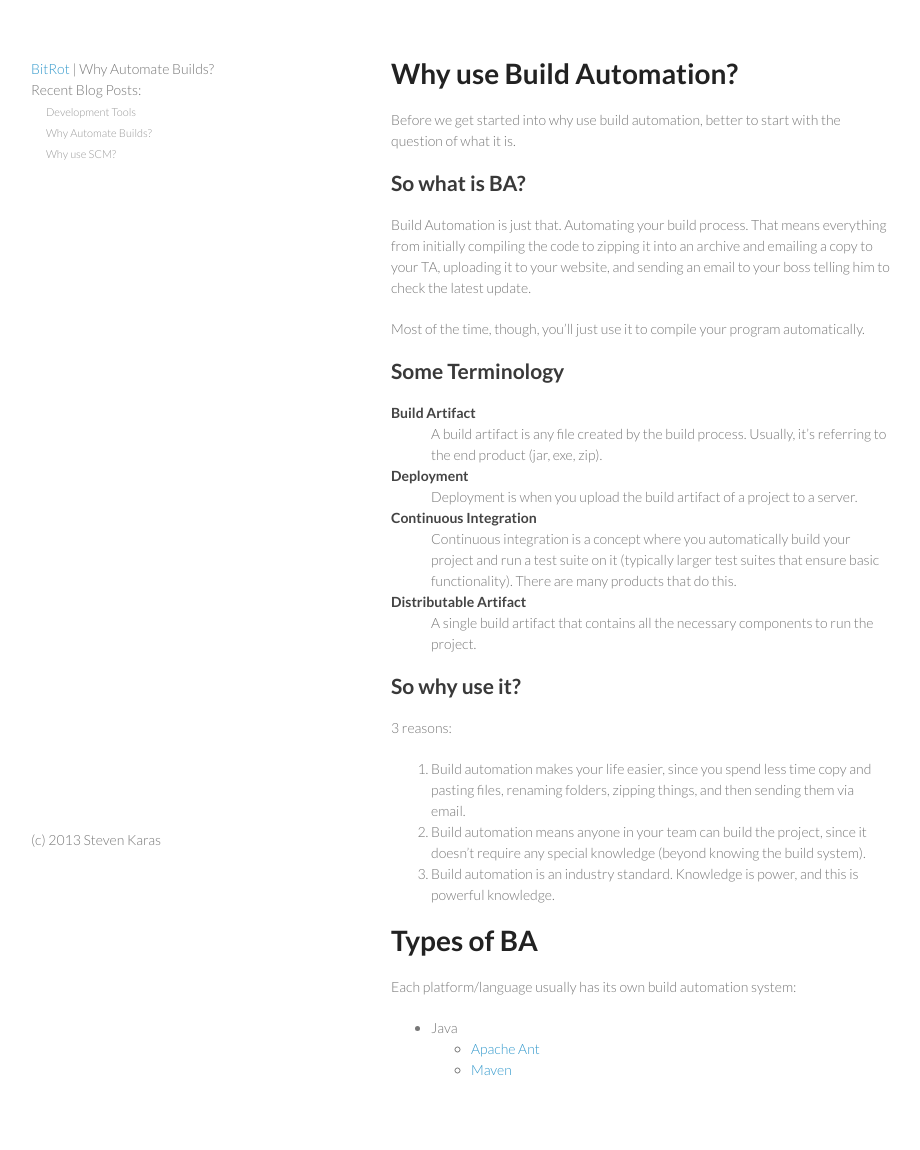
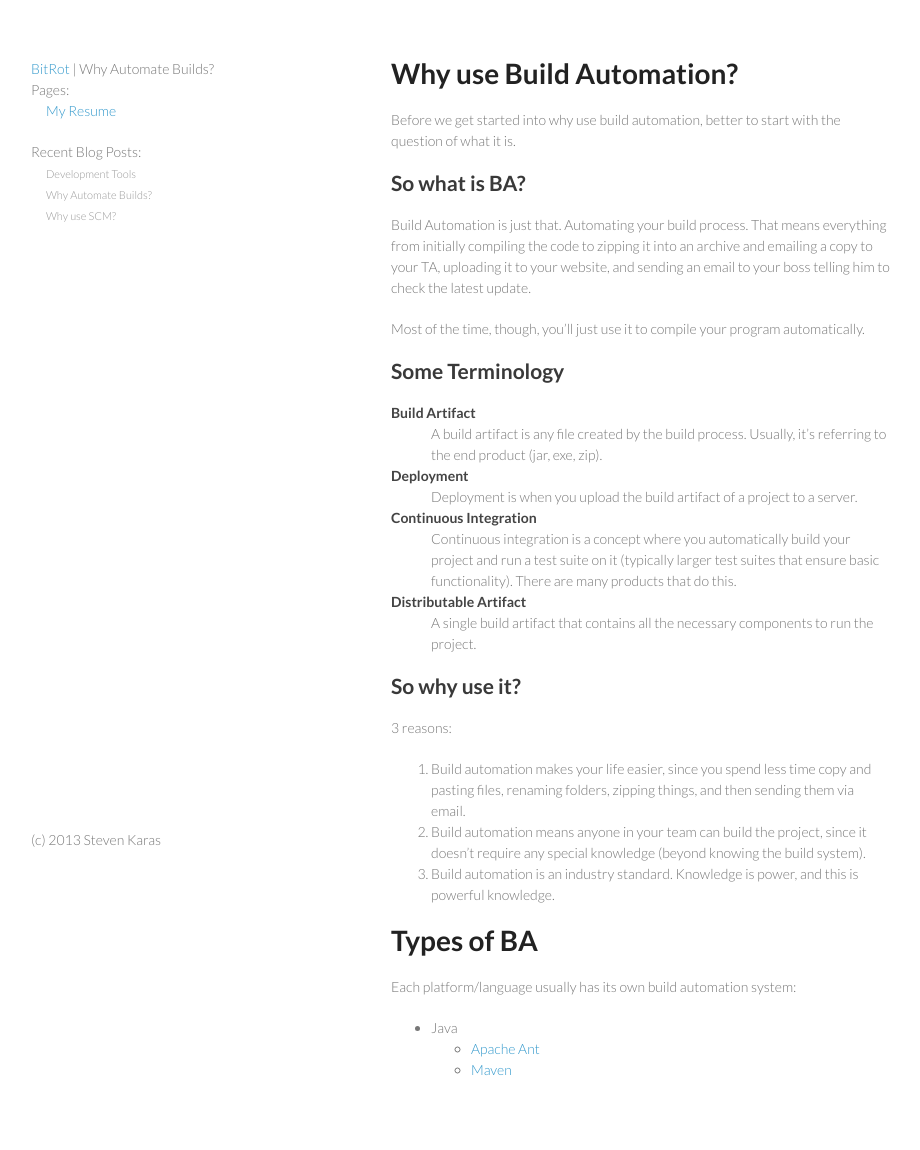
Before and after one commit to stevenkaras/stevenkaras.github.com, a Jekyll site: the page built from blog/_posts/2011-03-17-whyba.md, in a window 1280 px wide. Shown: the whole page, without its empty margins (179-1099 px from the left). Built offline with Jekyll 4.4.1, drawn with Linux system fonts in a browser that asks for light colours.

Commit message:
added CV + links

```diff
--- /dev/null
+++ b/_includes/nav-pages.html
@@ -0,0 +1,6 @@
+<nav class="nav_pages">
+  Pages:
+  <ul>
+    <li><a href="{{ site.url }}/downloads/resume.pdf">My Resume</a></li>
+  </ul>
+</nav>
--- a/_layouts/default.html
+++ b/_layouts/default.html
@@ -16,6 +16,7 @@
     <div class='wrapper'>
       <header>
         {% include header.md %}
+        {% include nav-pages.html %}
         {% include nav-blog.html %}
       </header>
       <section>
```
Also changed, not shown: index.html (deleted, +0 -8 lines), index.md (added, +9 -0 lines), 1 other file.
